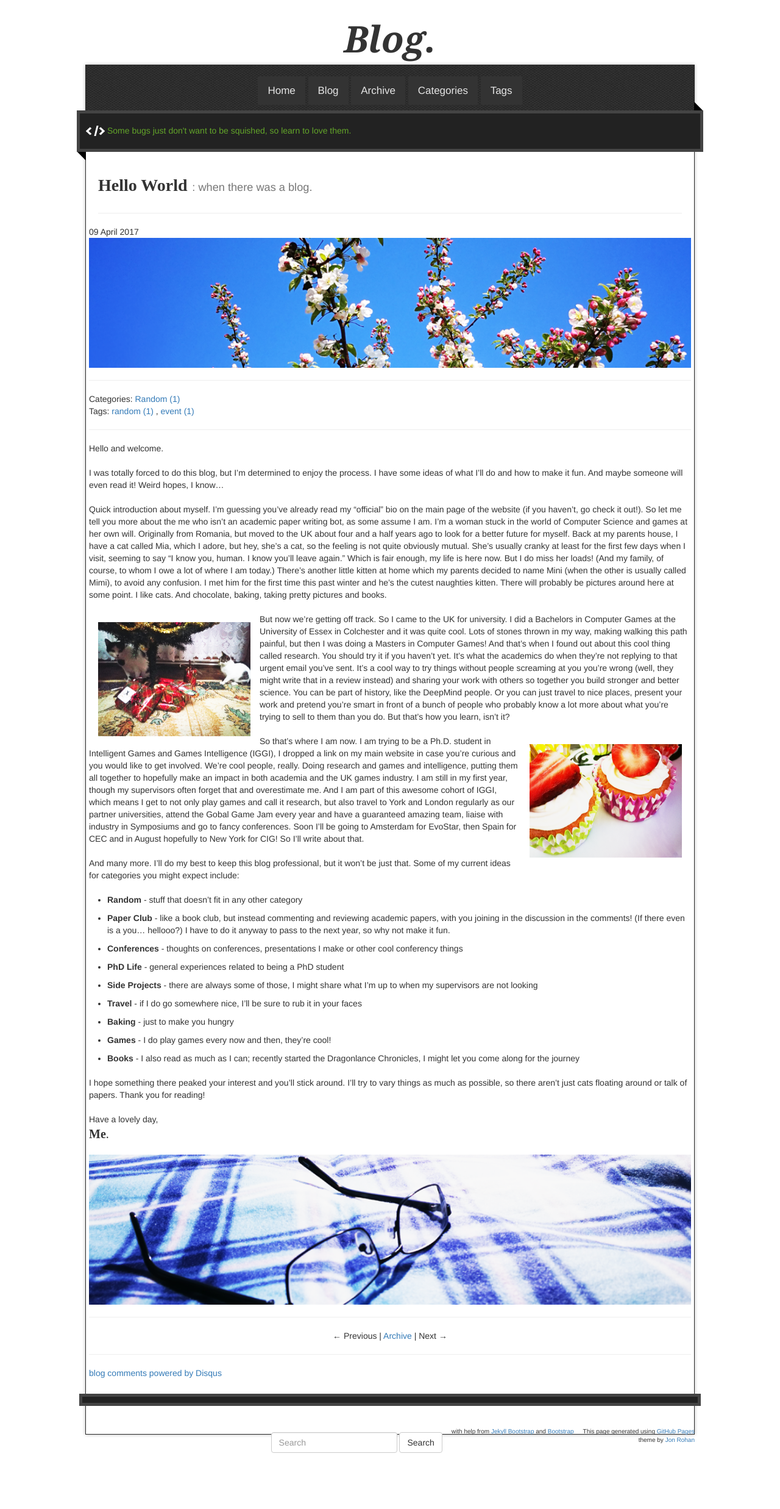
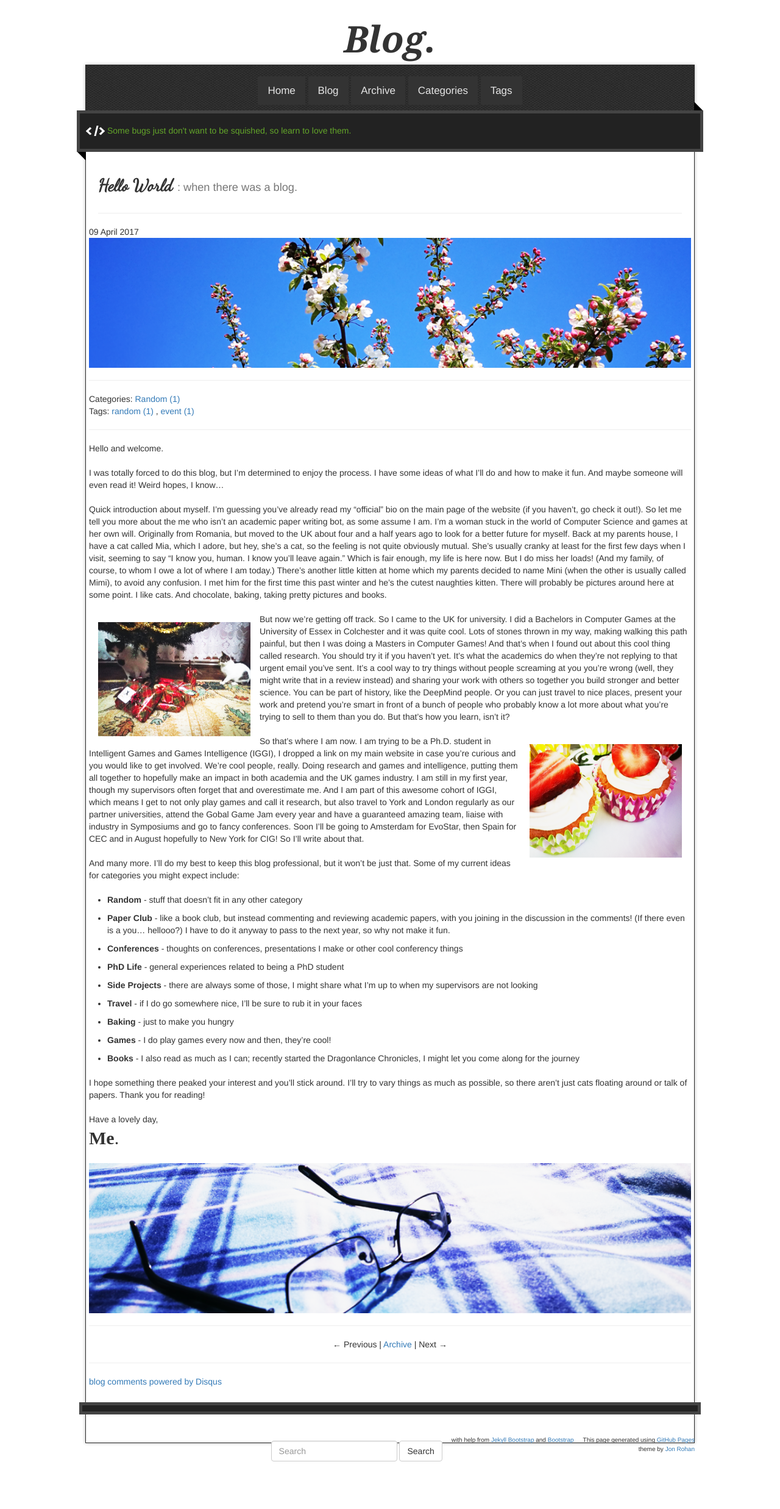
Before and after one commit to rdgain/rdgain.github.io, a Jekyll site: the page built from _posts/2017-04-09-hello-world.md, in a window 1280 px wide. Shown: the whole page at 61% size. Built offline with Jekyll 4.4.1, drawn with Linux system fonts in a browser that asks for light colours; nearby versions of some CDN libraries; some web fonts are replaced; library files that are not in the unit come from our copies; comment, search, counter and statistics services are not loaded.

Commit message:
trying another font

```diff
--- a/_includes/themes/bootstrap-3/bloglayout.html
+++ b/_includes/themes/bootstrap-3/bloglayout.html
@@ -8,6 +8,7 @@
 
   <link rel="stylesheet" href="{{ '/assets/css/style.css?v=' | append: site.github.build_revision | relative_url }}">
   <link href="https://fonts.googleapis.com/css?family=Spirax" rel="stylesheet">
+  <link href="https://fonts.googleapis.com/css?family=Dancing+Script" rel="stylesheet">
 
   <script type="text/javascript" src="https://ajax.googleapis.com/ajax/libs/jquery/1.7.1/jquery.min.js"></script>
   <script type="text/javascript" src="{{ '/assets/js/script.js' | relative_url }}"></script>
--- a/_includes/themes/bootstrap-3/post.html
+++ b/_includes/themes/bootstrap-3/post.html
@@ -1,5 +1,5 @@
 <div class="page-header">
-  <h1><span style="font-family:'Spirax', cursive">{{ page.title }}</span> {% if page.tagline %}<small>{{page.tagline}}</small>{% endif %}</h1>
+  <h1><span style="font-family:'Dancing Script', cursive">{{ page.title }}</span> {% if page.tagline %}<small>{{page.tagline}}</small>{% endif %}</h1>
 </div>
 
 <div class="row post-full">
--- a/_posts/2017-04-09-hello-world.md
+++ b/_posts/2017-04-09-hello-world.md
@@ -41,6 +41,6 @@ I hope something there peaked your interest and you'll stick around. I'll try to
 
 
 Have a lovely day, <br/>
-<span style="font-family:'Spirax', cursive; font-size:20px">__Me__.</span>
+<span style="font-family:'Spirax', cursive; font-size:30px">__Me__.</span>
 
 <img style="width:100%" src="{{ site.url }}/assets/images/post1/glasses.png" />
```
